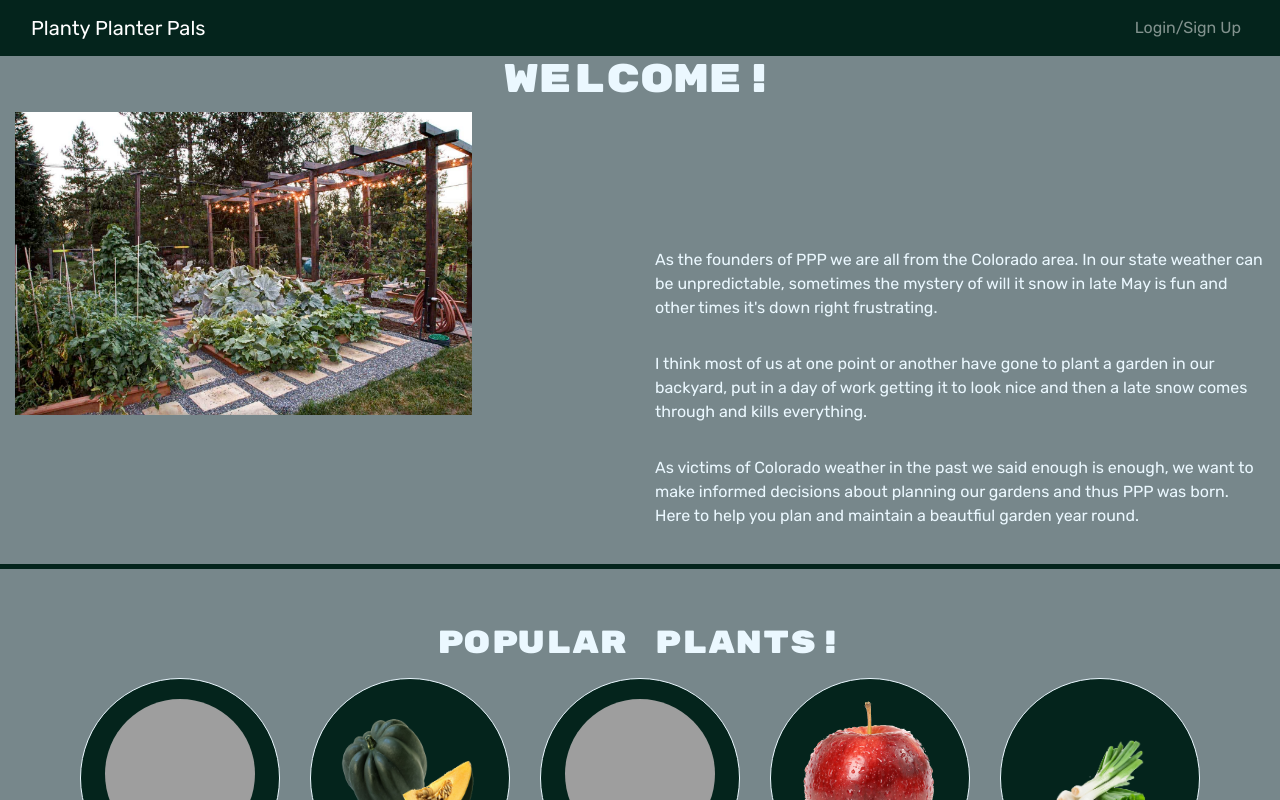
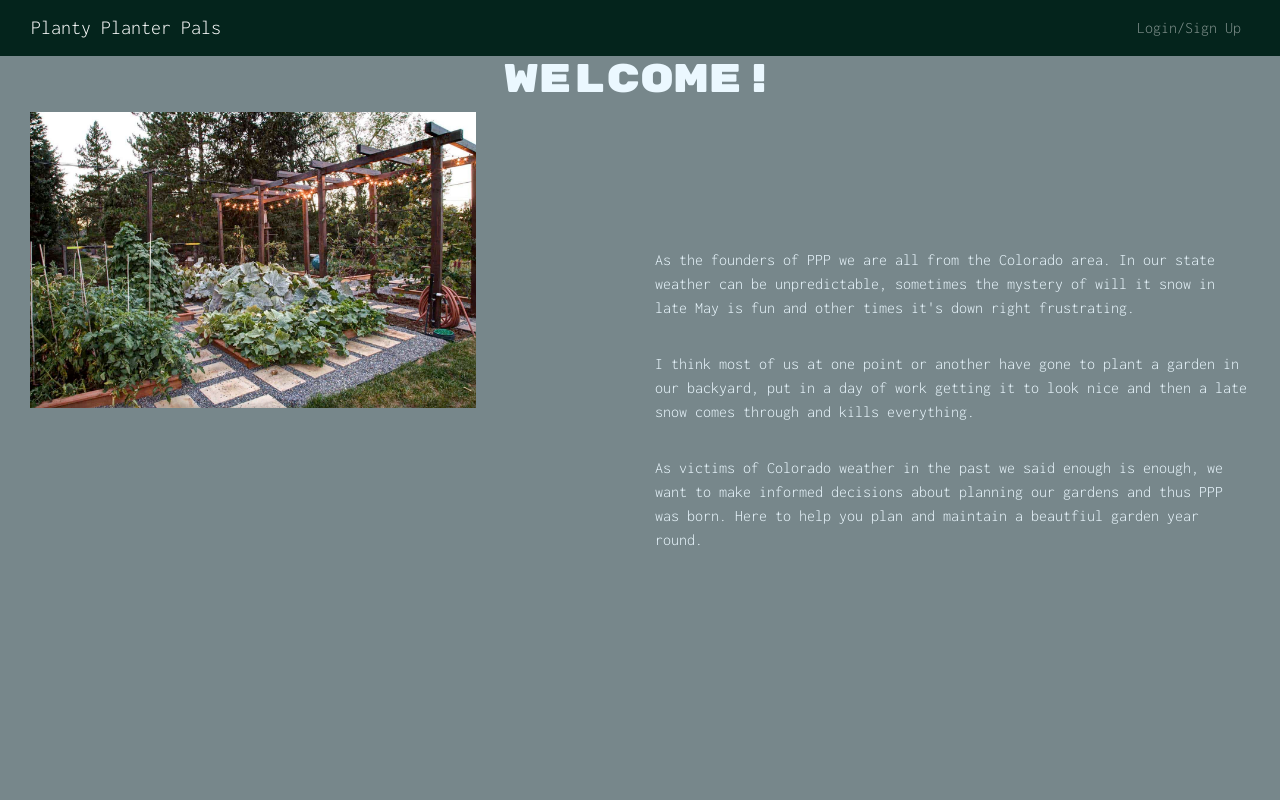
Before and after one commit to dfaidley23/Planting-Planters, a React (Create React App) app in the folder client/: page / in a window 1280 px wide. Shown: the top 800 px of the page. Built offline with nearby package versions, Linux system fonts and the light colour scheme; grey boxes are pictures that could not be loaded.

Commit message:
update style

```diff
--- a/client/src/components/Footer.js
+++ b/client/src/components/Footer.js
@@ -46,7 +46,7 @@ var arr = [];
 
 return(
 <>
-<div className="my-0 splitter">
+<div className=" splitterMargin splitter">
 </div>
 <div className=" pt-5 container-auto translate-middle center">
 <div className="">
--- a/client/src/components/Navbar.js
+++ b/client/src/components/Navbar.js
@@ -24,7 +24,7 @@ const AppNavbar = () => {
               {Auth.loggedIn() ? (
                 <>
               <Nav.Link as={Link} to='/search'>
-                Search for your area
+                Search
               </Nav.Link>
                   <Nav.Link as={Link} to='/saved'>
                     See your garden
--- a/client/src/index.css
+++ b/client/src/index.css
@@ -5,6 +5,8 @@
   --green:rgb(4, 36, 28);
 
   }
+
+  *{font-family: 'Inconsolata', monospace;}
 
 .background{
  background-color: rgb(119, 135, 139);
@@ -84,11 +86,12 @@ h6 {
 }
 
 .splitter{
-  margin:0;
+  margin:250px 0 0 0 ;
   display: inline-block;
   background-color: var(--green);
   height:5px;
   width:100%;
+
 }
 
 .nav-pills .nav-link.active {
@@ -110,3 +113,8 @@ a:hover{
 .borderGreen{
   border: solid 1px var(--green);
 }
+
+.homepageStyle{
+  height: 75%;
+  width: 100%;
+}
--- a/client/src/index.js
+++ b/client/src/index.js
@@ -6,6 +6,9 @@ import App from './App';
 
 ReactDOM.render(
   <React.StrictMode>
+    <link rel="preconnect" href="https://fonts.googleapis.com"></link>
+    <link rel="preconnect" href="https://fonts.gstatic.com" crossorigin></link>
+    <link href="https://fonts.googleapis.com/css2?family=Inconsolata:wght@300" rel="stylesheet"></link>
     <div className="background">
     <App />
     </div>
--- a/client/src/pages/Home.js
+++ b/client/src/pages/Home.js
@@ -4,7 +4,7 @@ import garden from '../Assets/Garden.jpeg';
 const Home = () => {
     return (
         <>
-        <div className="background textWhite">
+        <div className="background textWhite container-fluid homepageStyle mb-5">
         <div><h1 id="homeHeader">Welcome!</h1></div>
         <div className="container-fluid justify-content-center background">
         <div className="row align-items-start">
--- a/client/src/pages/SearchPlants.js
+++ b/client/src/pages/SearchPlants.js
@@ -3,7 +3,7 @@ import { Jumbotron, Container, Col, Form, Button, Card, CardColumns } from 'reac
 import { useMutation } from '@apollo/client';
 import { ADD_PLANT } from '../utils/mutations';
 import Auth from '../utils/auth';
-import { searchPlantDB } from '../utils/API';
+import { GET_PLANT } from '../utils/queries';
 import { savePlantIds, getSavedPlantIds } from '../utils/localStorage';
 
 const SearchPlants = () => {
@@ -25,8 +25,9 @@ const SearchPlants = () => {
     }
 
     try {
-      const response = await searchPlantDB(searchInput);
-
+      const response = await GET_PLANT(searchInput);
+      console.log("GET PLANT!")
+      console.log(response)
       if (!response.ok) {
         throw new Error('something went wrong!');
       }
@@ -40,7 +41,7 @@ const SearchPlants = () => {
         category: plant.category,
         image: plant.imageLinks?.thumbnail || '',
       }));
-
+      console.log (plantData);
       setSearchedPlants(plantData);
       setSearchInput('');
     } catch (err) {
```
